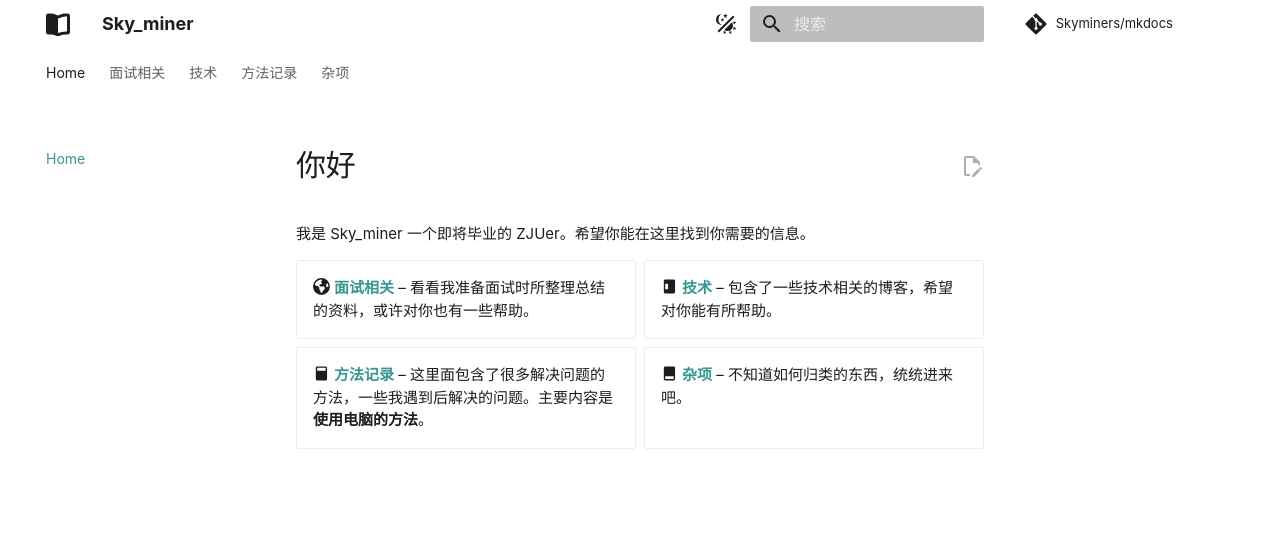
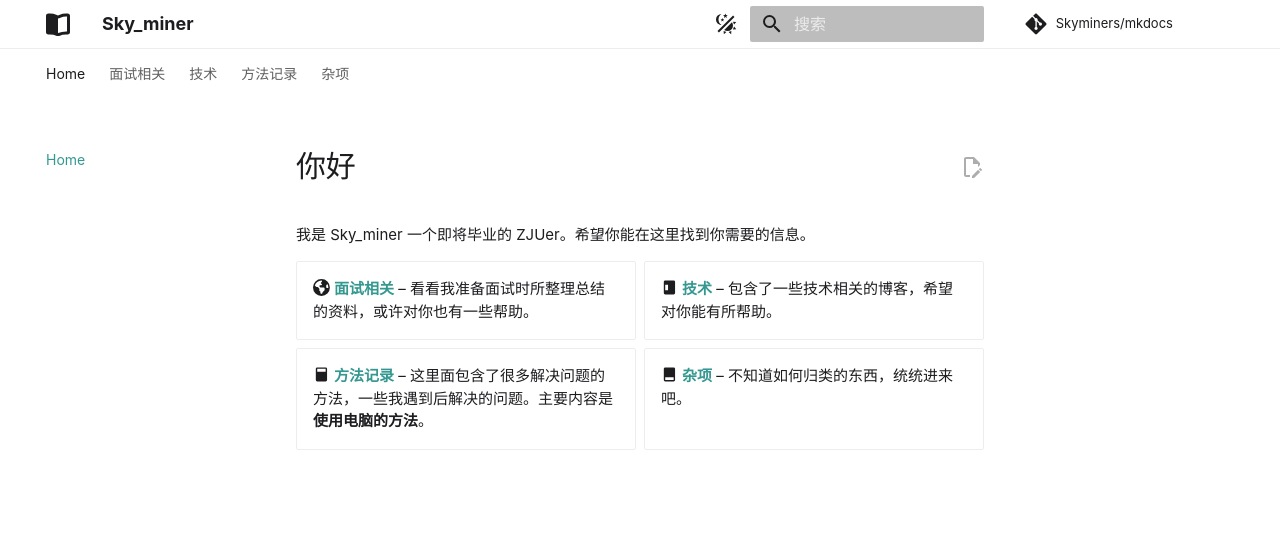
Before and after one commit to Skyminers/mkdocs, an MkDocs documentation site: the page built from docs/index.md, in a window 1280 px wide. Shown: the top 539 px of the page. Built offline with MkDocs 1.6.1 and Material for MkDocs 9.7.7, drawn with Linux system fonts in a browser that asks for light colours; comment, search, counter and statistics services are not loaded.

Commit message:
add  a line below header

```diff
--- a/overrides/stylesheets/extra.css
+++ b/overrides/stylesheets/extra.css
@@ -63,6 +63,10 @@
 
   [data-md-color-primary="black"] .md-header {
     background-color: var(--md-header-bg-color);
+  }
+
+  .md-header {
+    border-bottom: 1px solid var(--md-default-fg-color--lightest);
   }
 
   .md-header--shadow,
```
